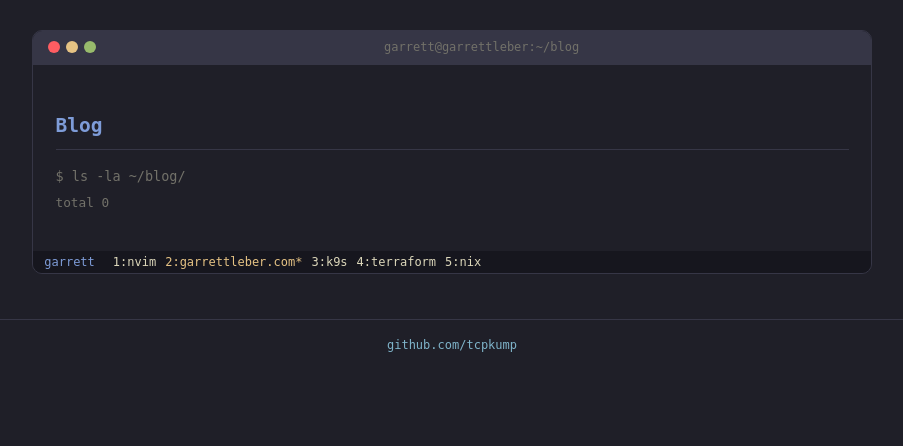
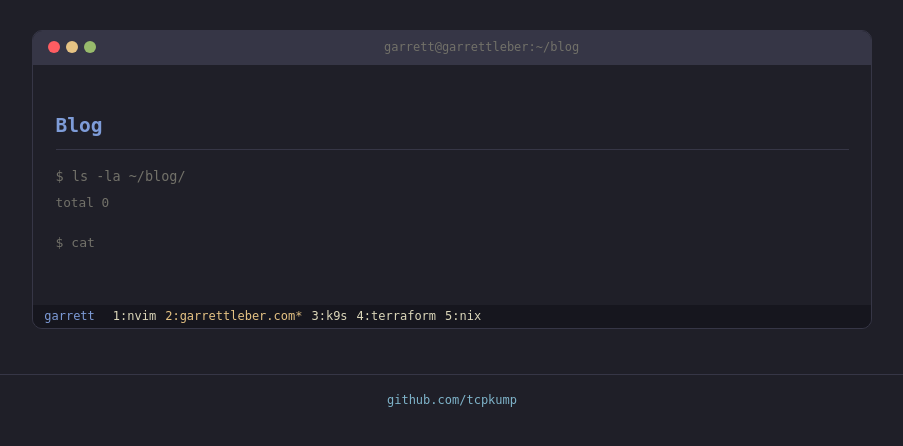
Before and after one commit to tcpkump/garrettleber.com, a Python web app: template site/app/templates/blog_list.html in a window 1280 px wide. Shown: the part 52-498 px from the top of the page, without its empty margins (188-1091 px from the left). Run offline with Jinja, Linux system fonts and the light colour scheme; the template is opened without the code that fills it, so the values that code supplies are empty.

Commit message:
feat: shell on blogs page

```diff
--- a/site/app/static/css/kanagawa.css
+++ b/site/app/static/css/kanagawa.css
@@ -599,6 +599,45 @@ a:hover {
     color: var(--link);
 }
 
+/* Shell input on blog list */
+.shell-line {
+    display: flex;
+    align-items: center;
+    margin-top: 1.25rem;
+    font-size: 0.875rem;
+}
+
+.shell-prompt {
+    color: var(--muted);
+    white-space: pre;
+    flex-shrink: 0;
+}
+
+.shell-input {
+    background: transparent;
+    border: none;
+    outline: none;
+    color: var(--foreground);
+    font-family: inherit;
+    font-size: inherit;
+    caret-color: var(--foreground);
+    flex: 1;
+    padding: 0;
+    width: 100%;
+}
+
+.shell-completions {
+    color: var(--primary);
+    font-size: 0.85rem;
+    margin-top: 0.2rem;
+    min-height: 1.4em;
+    padding-left: 0.1rem;
+}
+
+.shell-error {
+    color: var(--error);
+}
+
 /* Responsive */
 @media (max-width: 640px) {
     .terminal-window {
--- a/site/app/templates/blog_list.html
+++ b/site/app/templates/blog_list.html
@@ -19,4 +19,58 @@
     <span class="ls-title">{{ post.title }}</span>
 </a>
 {% endfor %}
+
+<div class="shell-line">
+    <span class="shell-prompt">$ cat </span>
+    <input id="shell-input" class="shell-input" type="text" autocomplete="off" spellcheck="false" aria-label="blog post slug">
+</div>
+<div id="shell-completions" class="shell-completions"></div>
 {% endblock %}
+
+{% block scripts %}
+<script>
+const SLUGS = {{ posts | map(attribute='slug') | list | tojson }};
+const input = document.getElementById('shell-input');
+const completions = document.getElementById('shell-completions');
+let tabMatches = [];
+let tabIndex = -1;
+
+input.addEventListener('keydown', function(e) {
+    if (e.key === 'Tab') {
+        e.preventDefault();
+        const val = input.value.replace(/\.md$/, '');
+        if (tabIndex === -1) {
+            tabMatches = SLUGS.filter(s => s.startsWith(val));
+        }
+        if (tabMatches.length === 0) return;
+        if (tabMatches.length === 1) {
+            input.value = tabMatches[0] + '.md';
+            completions.textContent = '';
+            tabIndex = 0;
+        } else {
+            tabIndex = (tabIndex + 1) % tabMatches.length;
+            input.value = tabMatches[tabIndex] + '.md';
+            completions.textContent = tabMatches.join('  ');
+        }
+    } else if (e.key === 'Enter') {
+        const slug = input.value.replace(/\.md$/, '').trim();
+        if (SLUGS.includes(slug)) {
+            window.location.href = '/blog/' + slug + '/';
+        } else {
+            completions.innerHTML = '<span class="shell-error">bash: ' + (input.value || 'cat') + ': No such file or directory</span>';
+        }
+    } else {
+        tabMatches = [];
+        tabIndex = -1;
+    }
+});
+
+input.focus();
+
+input.addEventListener('input', function() {
+    tabMatches = [];
+    tabIndex = -1;
+    completions.textContent = '';
+});
+</script>
+{% endblock %}
```
